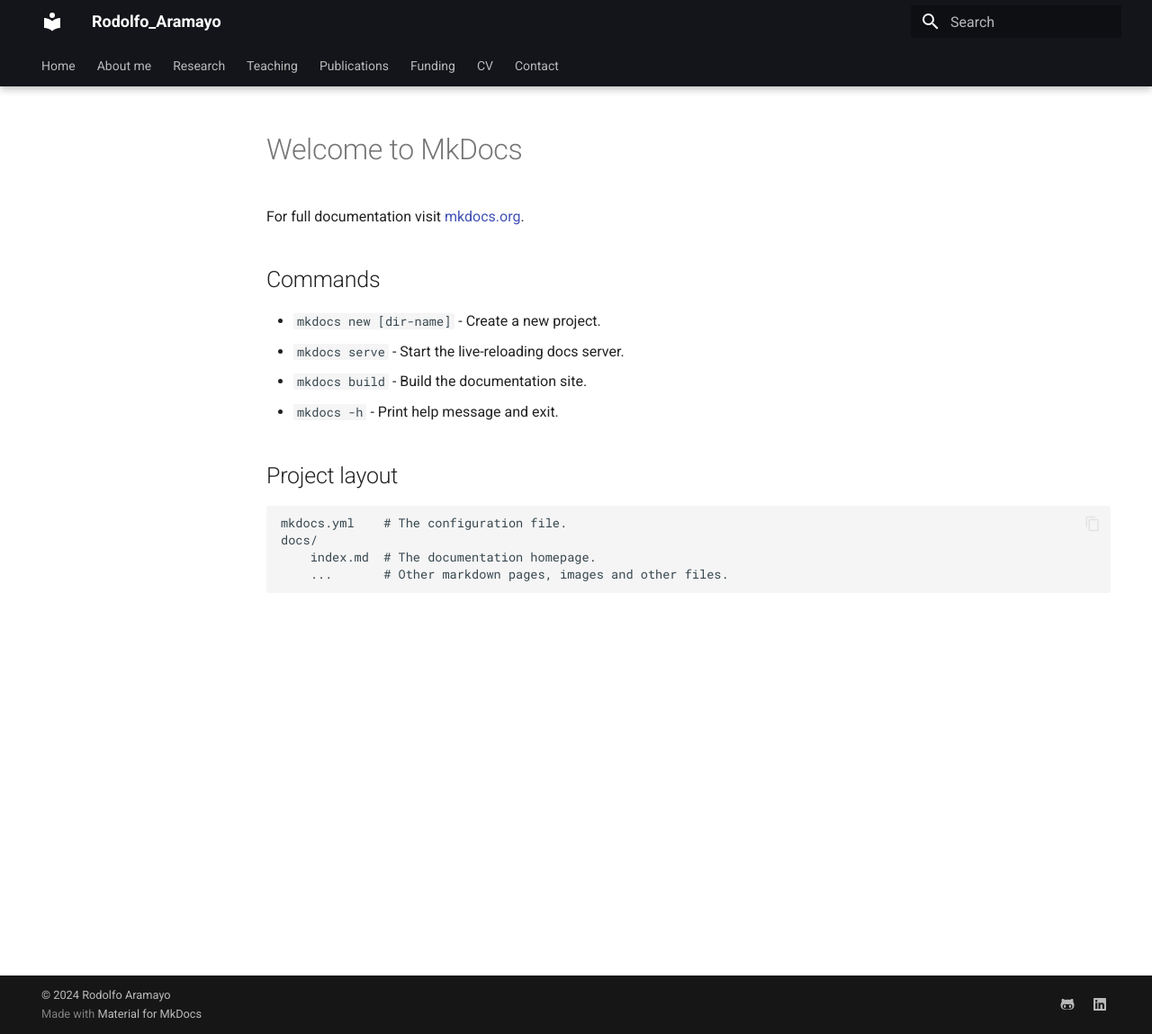
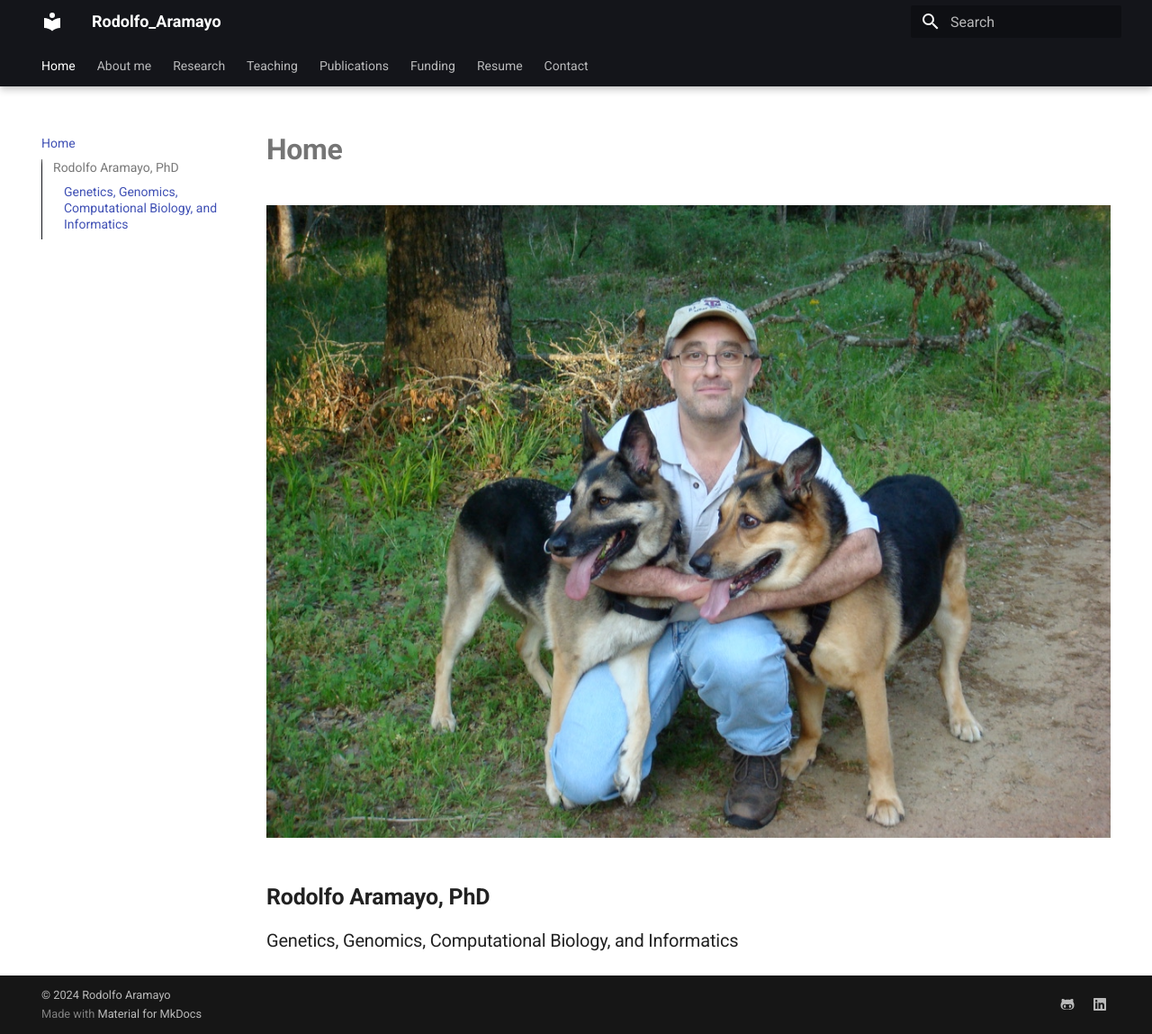
Before and after one commit to raramayo/rodolfo_aramayo, an MkDocs documentation site: the page built from docs/index.md, in a window 1280 px wide and 1149 px high. Shown: the whole window at 90% size. Built offline with MkDocs 1.6.1 and Material for MkDocs 9.7.7, drawn with Linux system fonts in a browser that asks for light colours.

Commit message:
Tue Jun 18 11:48:13 CDT 2024

```diff
--- a/docs/index.md
+++ b/docs/index.md
@@ -1,17 +1,4 @@
-# Welcome to MkDocs
-
-For full documentation visit [mkdocs.org](https://www.mkdocs.org).
-
-## Commands
-
-* `mkdocs new [dir-name]` - Create a new project.
-* `mkdocs serve` - Start the live-reloading docs server.
-* `mkdocs build` - Build the documentation site.
-* `mkdocs -h` - Print help message and exit.
-
-## Project layout
-
-    mkdocs.yml    # The configuration file.
-    docs/
-        index.md  # The documentation homepage.
-        ...       # Other markdown pages, images and other files.
+# **Home**
+![alt text](https://github.com/raramayo/Rodolfo_Aramayo/blob/main/assets/Rodolfo_Pic.png)
+## **Rodolfo Aramayo, PhD**
+### Genetics, Genomics, Computational Biology, and Informatics
--- a/mkdocs.yml
+++ b/mkdocs.yml
@@ -1,13 +1,13 @@
 site_name: Rodolfo_Aramayo
 site_url: https://raramayo.github.io/Rodolfo_Aramayo/
 nav:
-    - Home: 00_home.md
+    - Home: index.md
     - About me: 01_about_me.md
     - Research: 02_research.md
     - Teaching: 03_teaching.md
     - Publications: 04_publications.md
     - Funding: 05_funding.md
-    - CV: 06_CV_Aramayo.pdf
+    - Resume: 06_Resume_Aramayo.pdf
     - Contact: 07_contact.md
 theme:
   name: 'material'
```
Also changed, not shown: docs/00_home.md (deleted, +0 -4 lines), 3 other files.
